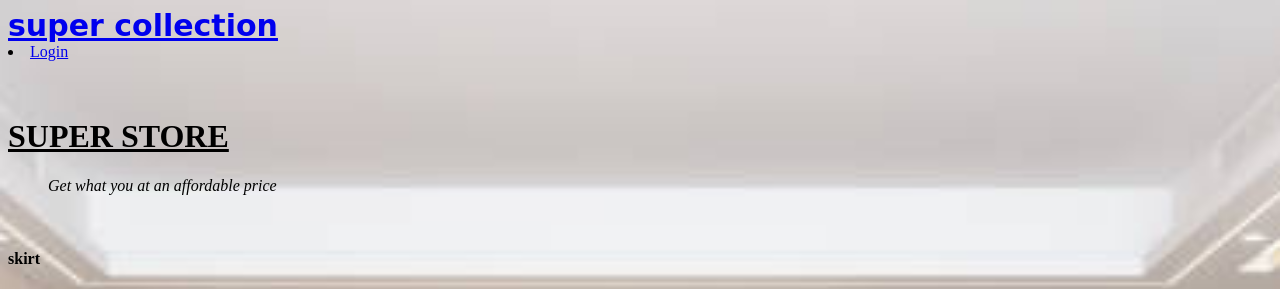
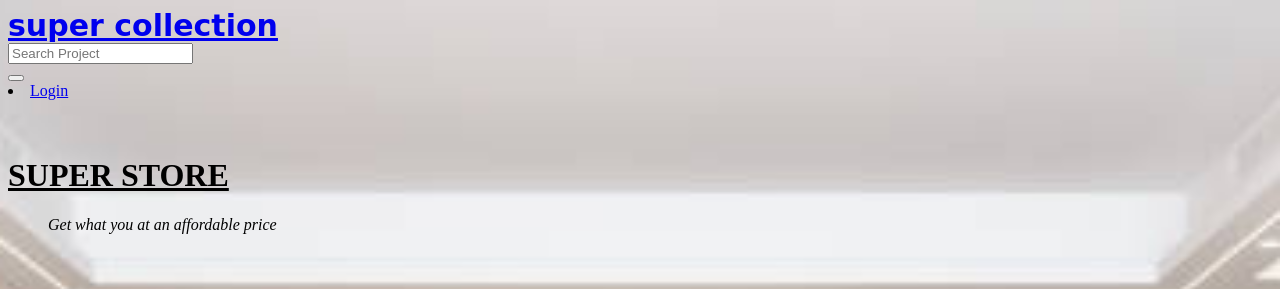
Before and after one commit to Kennedy128/super-ecommerce, a Django app: page / in a window 1280 px wide. Shown: the top 289 px of the page. Run offline with Django 4.2, Linux system fonts and the light colour scheme; data comes from the database, SQL or seed files in the repository; both versions use the stored data as it was after the commit; some libraries are stand-ins or nearby versions.

Commit message:
adding serach feature

```diff
--- a/store/templates/navbar.html
+++ b/store/templates/navbar.html
@@ -12,6 +12,19 @@
   <div class="container-fluid">
     <div class="navbar-header">
       <a class="navbar-brand" href="{% url 'home' %}" id="home">super collection</a>
+    </div>
+    <div class="col-sm-4 col-md-4 ">
+
+      <form class="navbar-form" role="search" action="{% url 'search_results' %}">
+
+        <div class="input-group">
+          <input type="text" class="form-control" placeholder="Search Project" name="title">
+          <div class="input-group-btn">
+            <button class="btn btn-default" type="submit"><i class="glyphicon glyphicon-search"></i></button>
+          </div>
+        </div>
+
+      </form>
     </div>
 
     <!-- search form end -->
--- a/store/templates/singlepost.html
+++ b/store/templates/singlepost.html
@@ -5,6 +5,7 @@
 {{block.super}}
 
 <div class="container">
+
   <br>
   <br>
   <h1 class="text-center">{{project.title}}</h1>
--- a/store/urls.py
+++ b/store/urls.py
@@ -10,7 +10,8 @@ urlpatterns = [
     path('accounts/profile',views.profile,name='profile'),
     path('profile/edit', views.edit_profile,name = 'edit_profile'),
     path('new/post',views.new_post,name="new_post"),
-    path('project/<int:id>',views.single_post,name='project')
+    path('project/<int:id>',views.single_post,name='project'),
+    path('search/',views.search_results, name='search_results')
 
 
 ]
--- a/store/views.py
+++ b/store/views.py
@@ -89,3 +89,14 @@ def single_post(request, id):
     else:
         form=ReviewForm()
     return render(request,'singlepost.html',{"reviews":reviews,"form":form,"project":project})
+
+@login_required(login_url='/accounts/login/')
+def search_results(request):
+    if 'title' in request.GET and request.GET["title"]:
+        search_term = request.GET.get("title")
+        searched_projects =Project.search_by_title(search_term)
+        message = f"{search_term}"
+        return render(request, 'search.html',{"message":message,"projects": searched_projects})
+    else:
+        message = "You haven't searched for any term"
+        return render(request, 'search.html',{"message":message})
```
Also changed, not shown: store/templates/search.html (added, +38 -0 lines), db.sqlite3.
